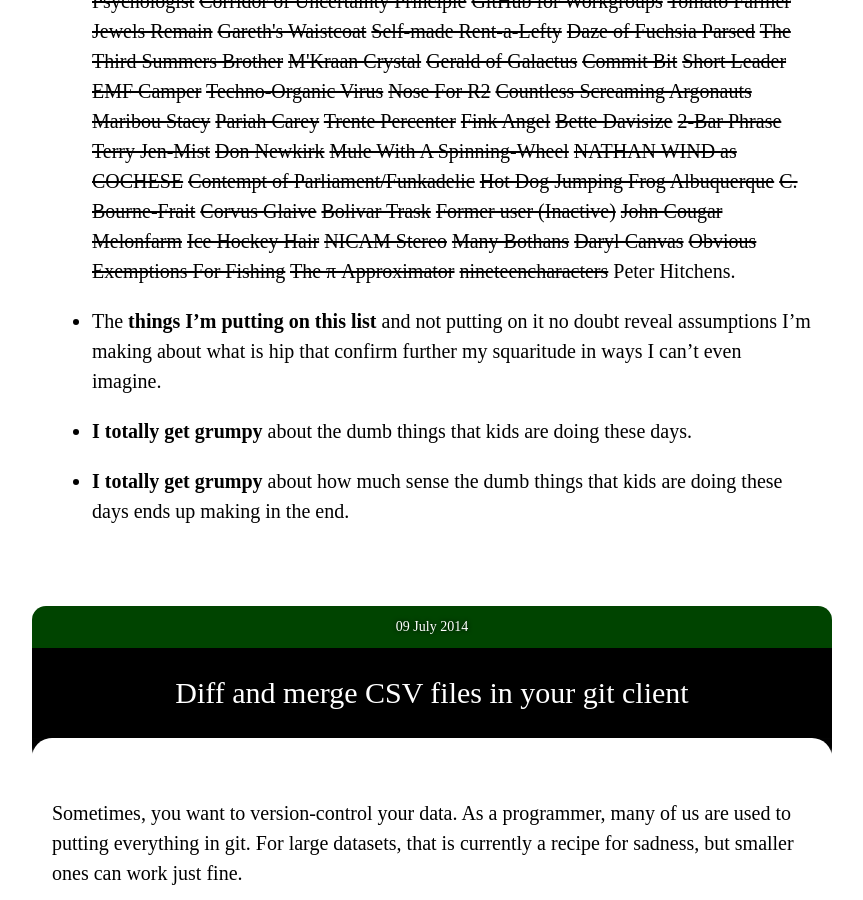
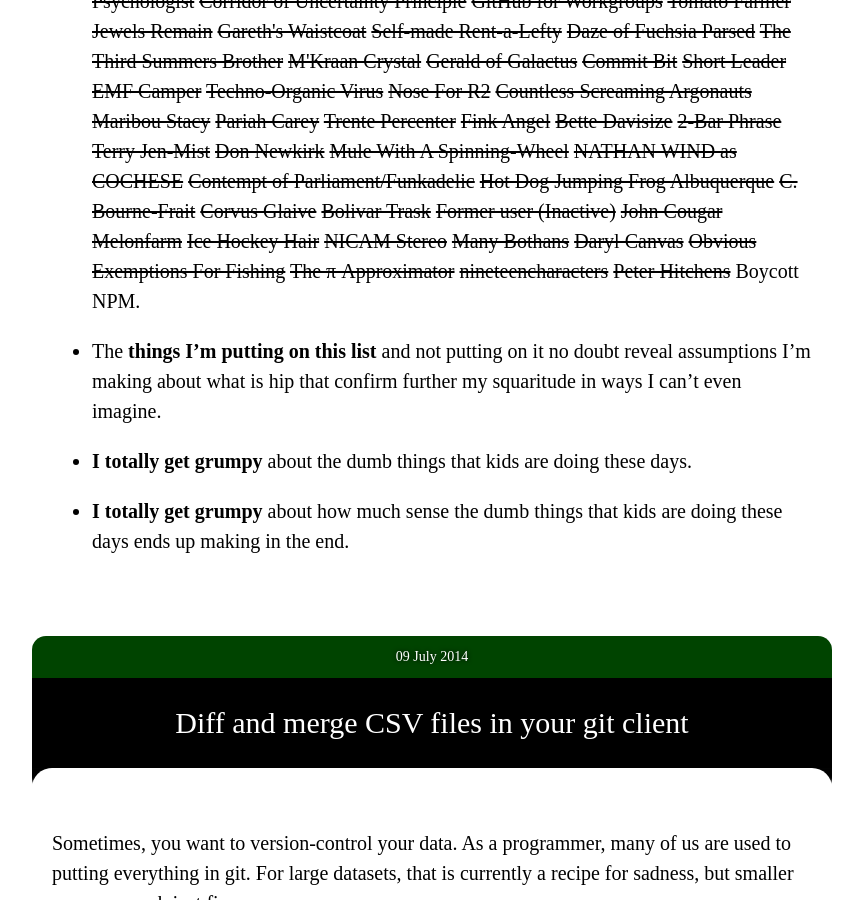
Before and after one commit to paulfitz/paulfitz.github.io, a Jekyll site: the page built from index.html, in a window 1280 px wide and 900 px high, scrolled down 20916 px. Shown: the whole window, without its empty margins (208-1071 px from the left). Built offline with Jekyll 4.4.1, drawn with Linux system fonts in a browser that asks for light colours; nearby versions of some CDN libraries.

Commit message:
more pike

```diff
--- a/_data/pikes.json
+++ b/_data/pikes.json
@@ -191,5 +191,6 @@
   "Obvious Exemptions For Fishing",
   "The π Approximator",
   "nineteencharacters",
-  "Peter Hitchens"
+  "Peter Hitchens",
+  "Boycott NPM"
 ]
```
